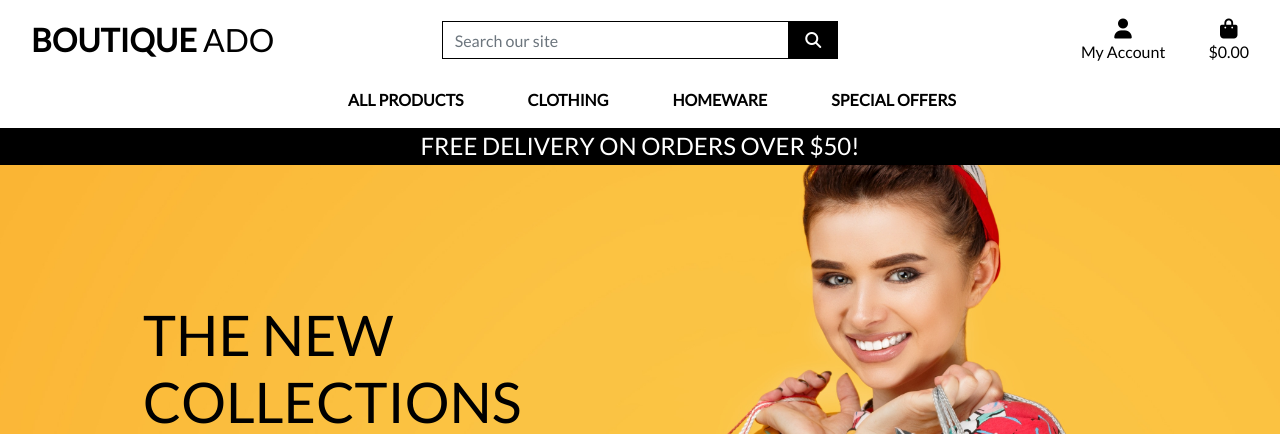
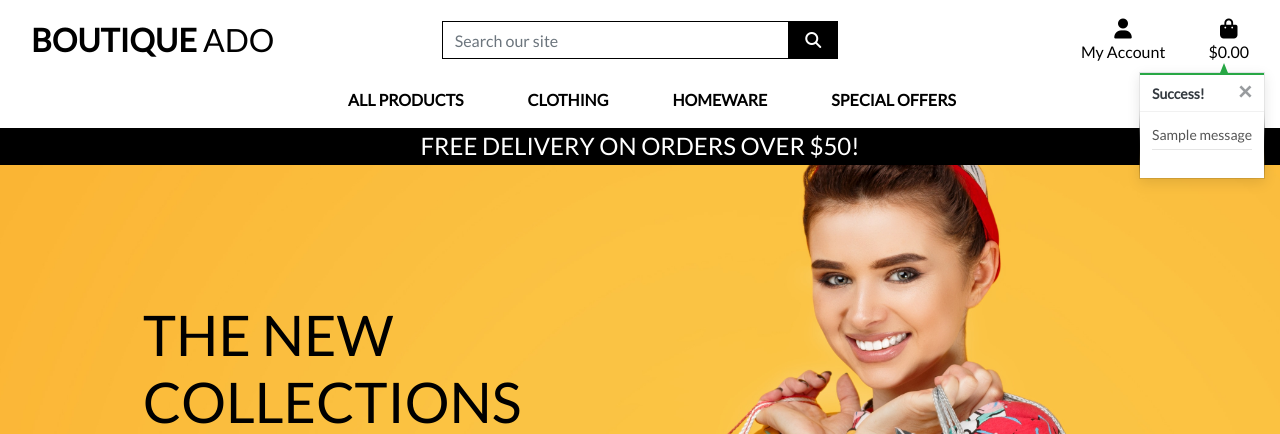
Before and after one commit to andreaslarssamils/boutique_ado_v1, a Django app: page / in a window 1280 px wide. Shown: the top 434 px of the page. Run offline with Django 4.2, Linux system fonts and the light colour scheme; one stand-in notice (Sample message) is shown; parts of the project's set-up code (start-up, migrations or seed data) failed here and were passed over; some libraries are stand-ins or nearby versions.

Commit message:
Added message handling and toast notifications for bag actions, including success, error, and warning messages.

```diff
--- a/boutiqe_ado/settings.py
+++ b/boutiqe_ado/settings.py
@@ -85,6 +85,8 @@ TEMPLATES = [
     },
 ]
 
+MESSAGE_STORAGE = "django.contrib.messages.storage.session.SessionStorage"
+
 AUTHENTICATION_BACKENDS = [
     # Needed to login by username in Django admin, regardless of `allauth`
     "django.contrib.auth.backends.ModelBackend",
--- a/static/css/base.css
+++ b/static/css/base.css
@@ -101,6 +101,75 @@ a.category-badge > span.badge:hover {
     cursor: pointer;
 }
 
+/* ------------------------------- bootstrap toasts */
+
+.message-container {
+    position: fixed;
+    top: 72px;
+    right: 15px;
+    z-index: 99999999999;
+}
+
+.custom-toast {
+    overflow: visible;
+}
+
+.toast-capper {
+    height: 2px;
+}
+
+/* from CSS-tricks.com: https://css-tricks.com/snippets/css/css-triangle/ */
+
+.arrow-up {
+    width: 0;
+    height: 0;
+    border-left: 4px solid transparent;
+    border-right: 4px solid transparent;
+    border-bottom: 10px solid black;
+    position: absolute;
+    top: -10px;
+    right: 36px;
+}
+
+/* Convenience classes - colors copied from Bootstrap */
+.arrow-primary {
+    border-bottom-color: #007bff !important;
+}
+
+.arrow-secondary {
+    border-bottom-color: #6c757d !important;
+}
+
+.arrow-success {
+    border-bottom-color: #28a745 !important;
+}
+
+.arrow-danger {
+    border-bottom-color: #dc3545 !important;
+}
+
+.arrow-warning {
+    border-bottom-color: #ffc107 !important;
+}
+
+.arrow-info {
+    border-bottom-color: #17a2b8 !important;
+}
+
+.arrow-light {
+    border-bottom-color: #f8f9fa !important;
+}
+
+.arrow-dark {
+    border-bottom-color: #343a40 !important;
+}
+
+.bag-notification-wrapper {
+    height: 100px;
+    overflow-x: hidden;
+    overflow-y: auto;
+}
+
 
 /* -------------------------------- Media Queries */
 
--- a/templates/base.html
+++ b/templates/base.html
@@ -125,7 +125,21 @@
   </header>
 
   {% if messages %}
-  <div class="message-container"></div>
+  <div class="message-container">
+    {% for message in messages %}
+      {% with message.level as level %}
+        {% if level == 40 %}
+          {% include 'includes/toasts/toast_error.html' %}
+        {% elif level == 30 %}
+          {% include 'includes/toasts/toast_warning.html' %}
+        {% elif level == 25 %}
+          {% include 'includes/toasts/toast_success.html' %}
+        {% else %}
+          {% include 'includes/toasts/toast_info.html' %}
+        {% endif %}
+      {% endwith %}
+    {% endfor %}
+  </div>
   {% endif %}
 
   {% block page_header %}
@@ -135,6 +149,9 @@
   {% endblock %}
 
   {% block postloadjs %}
+  <script type="text/javascript">
+    $('.toast').toast('show');
+  </script>
   {% endblock %}
 
 </body>
--- /dev/null
+++ b/templates/includes/toasts/toast_success.html
@@ -0,0 +1,54 @@
+<div class="toast custom-toast rounded-0 border-top 0" data-autohide="false">
+    <div class="arrow-up arrow-success"></div>
+    <div class="w-100 toast-capper bg-success"></div>
+    <div class="toast-header bg-white text-dark">
+        <strong class="mr-auto">Success!</strong>
+        <button type="button" class="ml-2 mb-1 close text-dark" data-dismiss="toast" aria-label="Close">
+            <span aria-hidden="true">&times;</span>
+        </button>
+    </div>
+    <div class="toast-body bg-white">
+        <div class="row">
+            <div class="col">
+                {{ message }}
+                <hr class="mt-1 mb-3">
+            </div>
+        </div>
+        {% if grand_total %}
+            <p class="logo-font bg-white text-black py-1">Your Bag ({{ product_count }})</p>
+            <div class="bag-notification-wrapper">
+                {% for item in bag_items %}
+                    <div class="row">
+                        <div class="col-3 my-1">
+                            <img class="w-100" src="{{ item.product.image.url }}">
+                        </div>
+                        <div class="col-9">
+                            <p class="my-0"><strong>{{ item.product.name }}</strong></p>
+                            <p class="my-0 small">Size: {% if item.product.has_sizes %}{{ item.size|upper }}{% else %}N/A{% endif %}</p>
+                            <p class="my-0 small text-muted">Qty: {{ item.quantity }}</p>
+                        </div>
+                    </div>
+                {% endfor %}
+            </div>
+            <div class="row">
+                <div class="col">
+                    <strong><p class="mt-3 mb-1 text-black">
+                        Total{% if free_delivery_delta > 0 %} (Exc. delivery){% endif %}:
+                        <span class="float-right">${{ total|floatformat:2 }}</span>
+                    </p></strong>
+                    {% if free_delivery_delta > 0 %}
+                        <p class="mb-0 p-2 bg-warning shadow-sm text-black text-center">
+                            Spend <strong>${{ free_delivery_delta }}</strong> more to get free next day delivery!
+                        </p>
+                    {% endif %}
+                    <a href="{% url 'view_bag' %}" class="btn btn-black btn-block rounded-0">
+                        <span class="text-uppercase">Go To Secure Checkout</span>
+                        <span class="icon">
+                            <i class="fas fa-lock"></i>
+                        </span>
+                    </a>
+                </div>
+            </div>
+        {% endif %}
+    </div>
+</div>
```
Also changed, not shown: bag/views.py (+56 -34 lines), templates/includes/toasts/toast_error.html (added, +13 -0 lines), templates/includes/toasts/toast_info.html (added, +13 -0 lines), templates/includes/toasts/toast_warning.html (added, +13 -0 lines), db.sqlite3.
